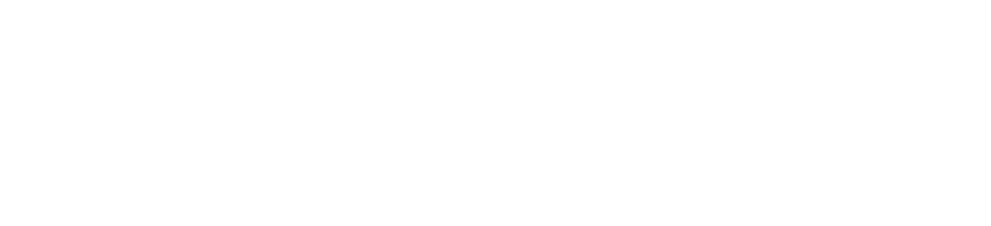
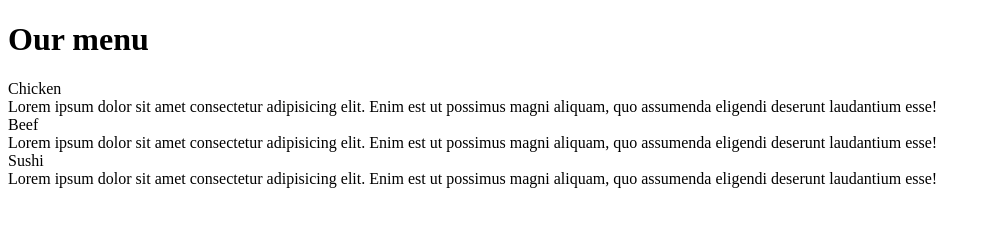
Before and after one commit to amaniko92/coursera-test, a plain HTML site: page module2-solution/index.html in a window 1280 px wide. Shown: the whole page, without its empty margins (0-991 px from the left). Drawn offline with Linux system fonts and the light colour scheme.

Commit message:
modified:   module2-solution/CSS/stylesheet.css modified:   module2-solution/index.html

```diff
--- a/module2-solution/CSS/stylesheet.css
+++ b/module2-solution/CSS/stylesheet.css
@@ -0,0 +1,3 @@
+.h1 {
+    color: red;
+}
--- a/module2-solution/index.html
+++ b/module2-solution/index.html
@@ -8,6 +8,18 @@
     <link rel="stylesheet" href="CSS/stylesheet.css">
 </head>
 <body>
-
+    <h1>Our menu</h1>
+    <section id="sec1">
+        <div>Chicken</div>
+        Lorem ipsum dolor sit amet consectetur adipisicing elit. Enim est ut possimus magni aliquam, quo assumenda eligendi deserunt laudantium esse!
+    </section>
+    <section id="sec2">
+        <div>Beef</div>
+        Lorem ipsum dolor sit amet consectetur adipisicing elit. Enim est ut possimus magni aliquam, quo assumenda eligendi deserunt laudantium esse!
+    </section>
+    <section id="sec3">
+        <div>Sushi</div>
+        Lorem ipsum dolor sit amet consectetur adipisicing elit. Enim est ut possimus magni aliquam, quo assumenda eligendi deserunt laudantium esse!
+    </section>
 </body>
 </html>
```
